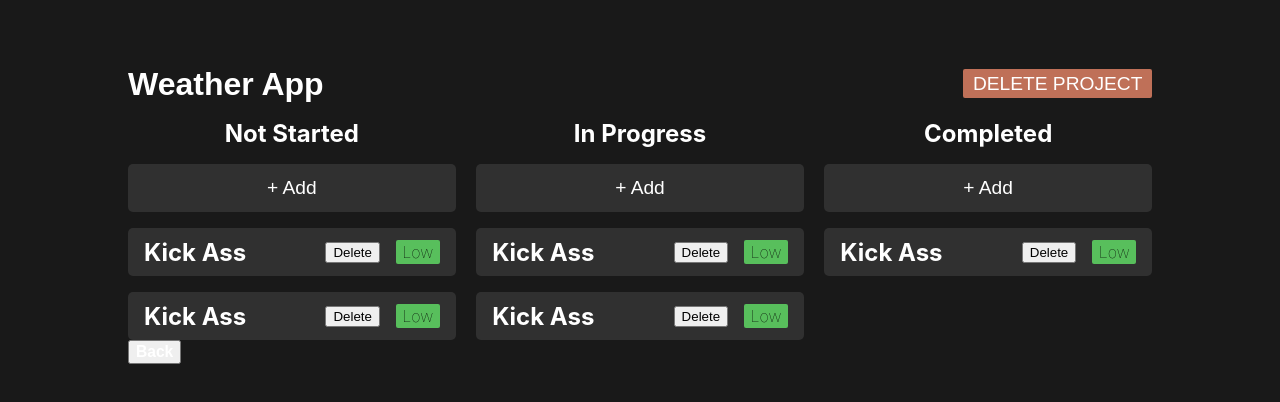
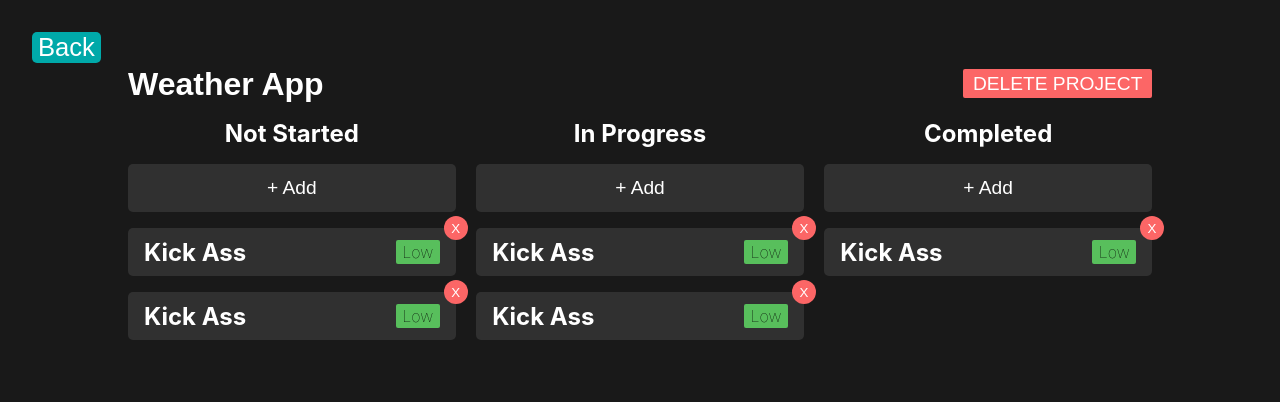
Before and after one commit to AntonErikssonCode/ticketer, a React (Create React App) app: page /board/0 in a window 1280 px wide. Shown: the top 402 px of the page. Built offline with nearby package versions, Linux system fonts and the light colour scheme.

Commit message:
Delete button placement

```diff
--- a/src/pages/board/Board.tsx
+++ b/src/pages/board/Board.tsx
@@ -35,6 +35,9 @@ function Board() {
   function handleRemoveProject() {
     if (!boardId) return;
     removeProject(parseInt(boardId));
+    navigate(`/projects`);
+  }
+  function navigateToProjects() {
     navigate(`/projects`);
   }
 
@@ -123,8 +126,8 @@ function Board() {
           })}
         </div>
       </div>
-      <button>
-        <h3>Back</h3>
+      <button onClick={navigateToProjects} className="back-button">
+       Back
       </button>
     </BasicContainer>
   );
--- a/src/pages/board/Ticket.tsx
+++ b/src/pages/board/Ticket.tsx
@@ -17,7 +17,7 @@ function Ticket({ ticket, index, type, projectIndex }: TicketProps) {
   return (
     <div className="ticket-container">
       <h2>{ticket.name}</h2>
-      <button onClick={handleDeleteTicket}>Delete</button>
+      <button onClick={handleDeleteTicket} className="ticket-delete-button">X</button>
       <Priority priority={ticket.priority} />
     </div>
   );
--- a/src/pages/board/board.css
+++ b/src/pages/board/board.css
@@ -17,7 +17,7 @@
   font-weight: 100;
   font-size: 1.2rem;
   padding: 0.2rem 0.6rem;
-  background-color: rgb(191, 112, 88);
+  background-color: rgb(252, 102, 102);
   border-radius: 2px;
   border: 0;
   color: #fff;
@@ -64,3 +64,22 @@ width: 100%;
   display: inline;
   outline: none;
 }
+
+.back-button{
+  position: absolute;
+  top: 2rem;
+  left: 2rem;
+  height: auto;
+
+  min-width: 50px;
+  margin: auto;
+  margin-left: 0;
+  font-weight: 100;
+  font-size: 1.6rem;
+  background-color: var(--color-accent2);
+  border-radius: 5px;
+  border: 0;
+  transition: all 0.3s ease-in-out;
+  color: white;
+  cursor: pointer;
+}
--- a/src/pages/board/ticket.css
+++ b/src/pages/board/ticket.css
@@ -17,8 +17,25 @@
   align-items: center;
   text-transform: capitalize;
   gap: 1rem;
+  position: relative;
 }
 
 .ticket-container h2{
   margin-right: auto;
 }
+
+.ticket-delete-button{
+  position: absolute;
+  top: -12px;
+  width: 24px;
+  right:-12px;
+  height: 24px;
+  padding: 0;
+  border-radius: 50%;
+  color: #fff;
+  background-color: rgb(252, 102, 102);
+  border: 0;
+
+
+
+}
```
